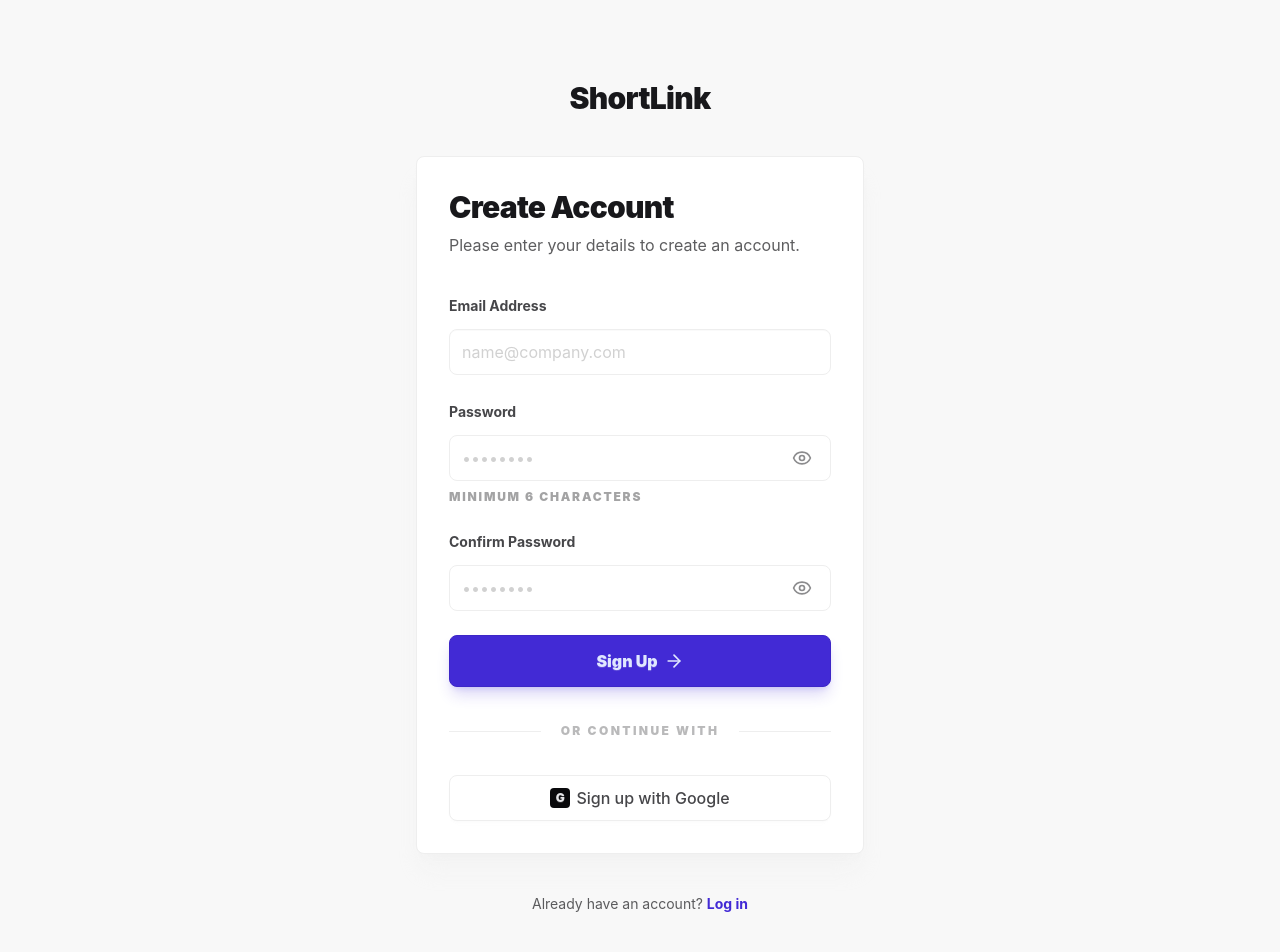
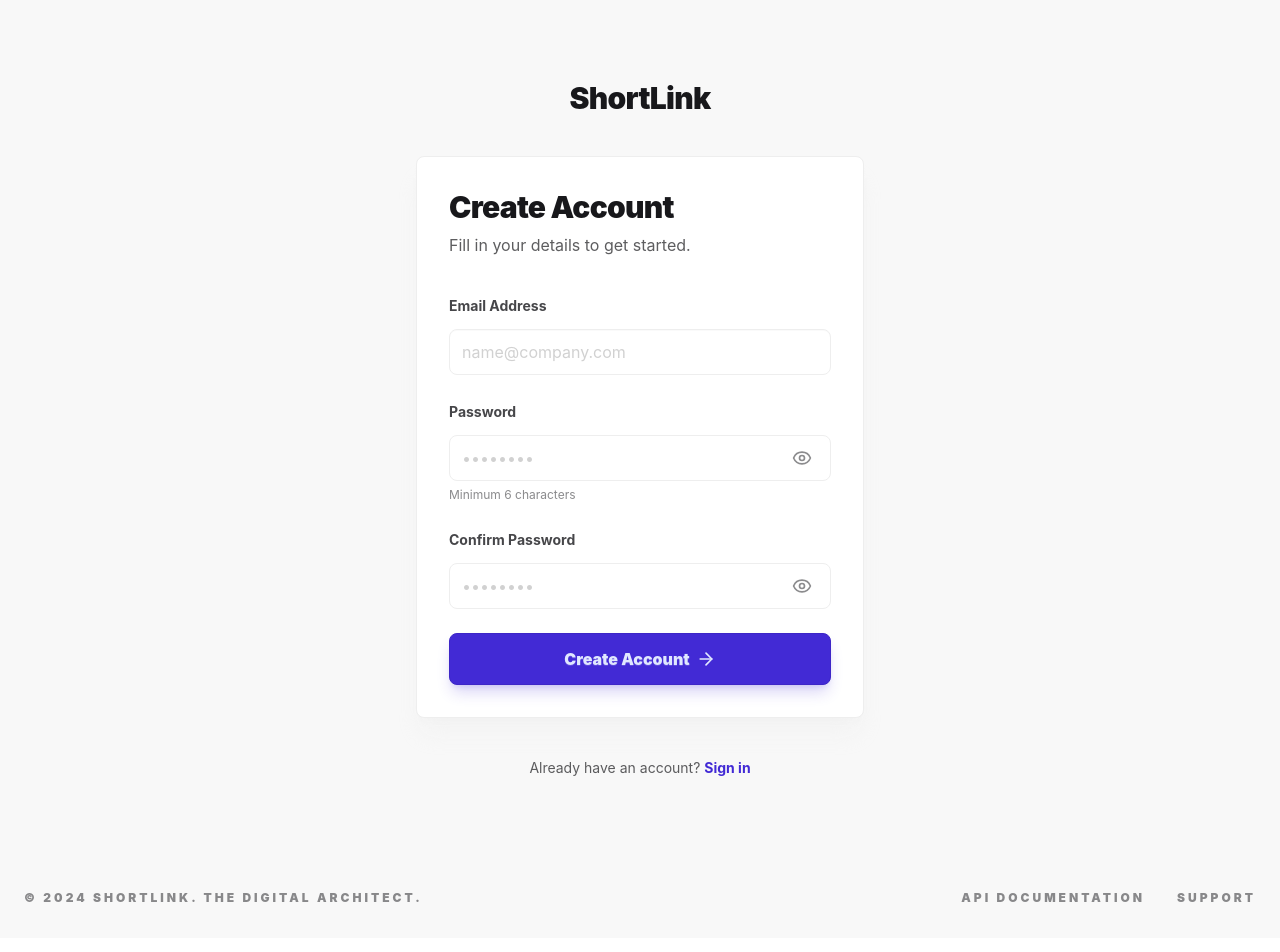
Before and after one commit to rivando-al-rasyid/cliq-frontend, a React (Vite) app: page /auth/register in a window 1280 px wide. Shown: the top 952 px of the page. Built offline with nearby package versions, Linux system fonts and the light colour scheme.

Commit message:
feat : redirect with use param input

```diff
--- a/src/components/home/HeroSection.jsx
+++ b/src/components/home/HeroSection.jsx
@@ -1,27 +1,18 @@
-import { useState } from "react";
-import { useNavigate } from "react-router";
+import { useEffect } from "react";
+import { Form, useActionData, useNavigate, useNavigation } from "react-router";
 import { Link as LinkIcon } from "lucide-react";
 
 import { isAuthenticated, rememberPendingUrl } from "../../utils/auth";
-import { showAuthRequiredAlert } from "../../utils/sweetAlert";
+import { showAuthRequiredAlert, showToast } from "../../utils/sweetAlert";
 
 function HeroSection() {
   const navigate = useNavigate();
-  const [url, setUrl] = useState("");
+  const actionData = useActionData();
+  const navigation = useNavigation();
 
-  const goToCreateLink = () => {
-    navigate("/dashboard/create", {
-      state: {
-        destinationUrl: url.trim(),
-      },
-    });
-  };
+  const isSubmitting = navigation.state === "submitting";
 
   const requireAccountFirst = async () => {
-    if (url.trim()) {
-      rememberPendingUrl(url.trim());
-    }
-
     const result = await showAuthRequiredAlert();
     const redirectTo = encodeURIComponent("/dashboard/create");
 
@@ -35,17 +26,6 @@
     }
   };
 
-  const handleSubmit = (e) => {
-    e.preventDefault();
-
-    if (isAuthenticated()) {
-      goToCreateLink();
-      return;
-    }
-
-    requireAccountFirst();
-  };
-
   const handleGetStarted = () => {
     if (isAuthenticated()) {
       navigate("/dashboard/create");
@@ -54,6 +34,17 @@
 
     requireAccountFirst();
   };
+
+  useEffect(() => {
+    if (actionData?.error) {
+      showToast(actionData.error, "error");
+    }
+
+    if (actionData?.authRequired) {
+      rememberPendingUrl(actionData.destinationUrl);
+      requireAccountFirst();
+    }
+  }, [actionData]);
 
   return (
     <section className="mx-auto flex max-w-7xl flex-col items-center px-5 py-24 text-center md:py-32">
@@ -79,8 +70,8 @@
         </a>
       </div>
 
-      <form
-        onSubmit={handleSubmit}
+      <Form
+        method="post"
         className="mt-16 w-full max-w-3xl rounded-2xl bg-base-100 p-3 shadow-xl ring-1 ring-base-300"
       >
         <div className="flex flex-col gap-3 sm:flex-row">
@@ -89,17 +80,18 @@
 
             <input
               type="url"
-              value={url}
-              onChange={(e) => setUrl(e.target.value)}
+              name="destinationUrl"
               placeholder="https://very-long-architectural-url.com/asset-id-99238-x1"
               className="grow text-sm text-base-content placeholder:text-base-content/30"
               required
             />
           </label>
 
-          <button className="btn btn-primary px-8">Shorten</button>
+          <button type="submit" disabled={isSubmitting} className="btn btn-primary px-8">
+            {isSubmitting ? "Checking..." : "Shorten"}
+          </button>
         </div>
-      </form>
+      </Form>
     </section>
   );
 }
--- a/src/pages/LoginPage.jsx
+++ b/src/pages/LoginPage.jsx
@@ -1,14 +1,28 @@
-import { useState } from "react";
+import { useEffect, useState } from "react";
 import { ArrowRight, Eye, EyeOff } from "lucide-react";
-import { Form, Link, useActionData, useNavigation } from "react-router";
+import { Form, Link, useActionData, useNavigation, useSearchParams } from "react-router";
+
+import { getSafeRedirectPath, takeFlashMessage } from "../utils/auth";
 
 function LoginPage() {
   const [showPassword, setShowPassword] = useState(false);
+  const [infoMessage, setInfoMessage] = useState("");
+  const [searchParams] = useSearchParams();
+
+  const redirectTo = getSafeRedirectPath(searchParams.get("redirectTo"), "/dashboard");
 
   const actionData = useActionData();
   const navigation = useNavigation();
 
   const isSubmitting = navigation.state === "submitting";
+
+  useEffect(() => {
+    const registerMessage = takeFlashMessage("register");
+
+    if (registerMessage || searchParams.get("registered") === "1") {
+      setInfoMessage(registerMessage || "Account created. Please log in to continue.");
+    }
+  }, [searchParams]);
 
   return (
     <section className="w-full max-w-md">
@@ -26,6 +40,12 @@
             Please enter your details to sign in.
           </p>
         </div>
+
+        {infoMessage && (
+          <div className="alert alert-success mt-6 rounded-lg text-sm">
+            {infoMessage}
+          </div>
+        )}
 
         {actionData?.error && (
           <div className="alert alert-error mt-6 rounded-lg text-sm">
@@ -118,7 +138,7 @@
       <p className="mt-10 text-center text-sm text-base-content/70">
         Don't have an account?{" "}
         <Link
-          to="/auth/register"
+          to={`/auth/register?redirectTo=${encodeURIComponent(redirectTo)}`}
           className="font-bold text-primary hover:underline"
         >
           Sign up
--- a/src/pages/RegisterPage.jsx
+++ b/src/pages/RegisterPage.jsx
@@ -1,10 +1,24 @@
 import { useState } from "react";
 import { ArrowRight, Eye, EyeOff } from "lucide-react";
-import { Form, Link, useActionData, useNavigation } from "react-router";
+import {
+  Form,
+  Link,
+  useActionData,
+  useNavigation,
+  useSearchParams,
+} from "react-router";
+
+import { getSafeRedirectPath } from "../utils/auth";
 
 function RegisterPage() {
   const [showPassword, setShowPassword] = useState(false);
   const [showConfirmPassword, setShowConfirmPassword] = useState(false);
+  const [searchParams] = useSearchParams();
+
+  const redirectTo = getSafeRedirectPath(
+    searchParams.get("redirectTo"),
+    "/dashboard",
+  );
 
   const actionData = useActionData();
   const navigation = useNavigation();
@@ -19,12 +33,13 @@
 
       <Form
         method="post"
+        action={`/auth/register?redirectTo=${encodeURIComponent(redirectTo)}`}
         className="mt-10 rounded-lg border border-base-300 bg-base-100 p-8 shadow-xl shadow-base-300/40"
       >
         <div>
           <h2 className="text-3xl font-black tracking-tight">Create Account</h2>
           <p className="mt-2 text-base text-base-content/70">
-            Please enter your details to create an account.
+            Fill in your details to get started.
           </p>
         </div>
 
@@ -59,6 +74,7 @@
                 type={showPassword ? "text" : "password"}
                 name="password"
                 placeholder="••••••••"
+                minLength={6}
                 className="min-w-0 flex-1 bg-transparent text-base placeholder:text-base-content/20 focus:outline-none"
                 required
               />
@@ -77,7 +93,7 @@
               </button>
             </div>
 
-            <p className="mt-2 text-xs font-black uppercase tracking-[0.15em] text-base-content/40">
+            <p className="mt-1.5 text-xs text-base-content/50">
               Minimum 6 characters
             </p>
           </div>
@@ -101,9 +117,7 @@
                 onClick={() => setShowConfirmPassword((current) => !current)}
                 className="flex h-8 w-8 shrink-0 items-center justify-center rounded-md text-base-content/50 hover:text-primary"
                 aria-label={
-                  showConfirmPassword
-                    ? "Hide confirm password"
-                    : "Show confirm password"
+                  showConfirmPassword ? "Hide password" : "Show password"
                 }
               >
                 {showConfirmPassword ? (
@@ -120,37 +134,19 @@
             disabled={isSubmitting}
             className="btn btn-primary h-13 w-full rounded-lg text-base font-black shadow-lg shadow-primary/20"
           >
-            {isSubmitting ? "Creating account..." : "Sign Up"}
+            {isSubmitting ? "Creating account..." : "Create Account"}
             {!isSubmitting && <ArrowRight className="h-5 w-5" />}
           </button>
         </div>
-
-        <div className="my-9 flex items-center gap-5">
-          <div className="h-px flex-1 bg-base-300" />
-          <p className="text-xs font-black uppercase tracking-[0.2em] text-base-content/30">
-            Or continue with
-          </p>
-          <div className="h-px flex-1 bg-base-300" />
-        </div>
-
-        <button
-          type="button"
-          className="btn h-11.5 w-full rounded-lg border-base-300 bg-base-100 text-base font-medium text-base-content/80 hover:border-primary hover:bg-base-100"
-        >
-          <span className="flex h-5 w-5 items-center justify-center rounded-sm bg-neutral text-xs font-black text-neutral-content">
-            G
-          </span>
-          Sign up with Google
-        </button>
       </Form>
 
       <p className="mt-10 text-center text-sm text-base-content/70">
         Already have an account?{" "}
         <Link
-          to="/auth/login"
+          to={`/auth/login?redirectTo=${encodeURIComponent(redirectTo)}`}
           className="font-bold text-primary hover:underline"
         >
-          Log in
+          Sign in
         </Link>
       </p>
     </section>
```
